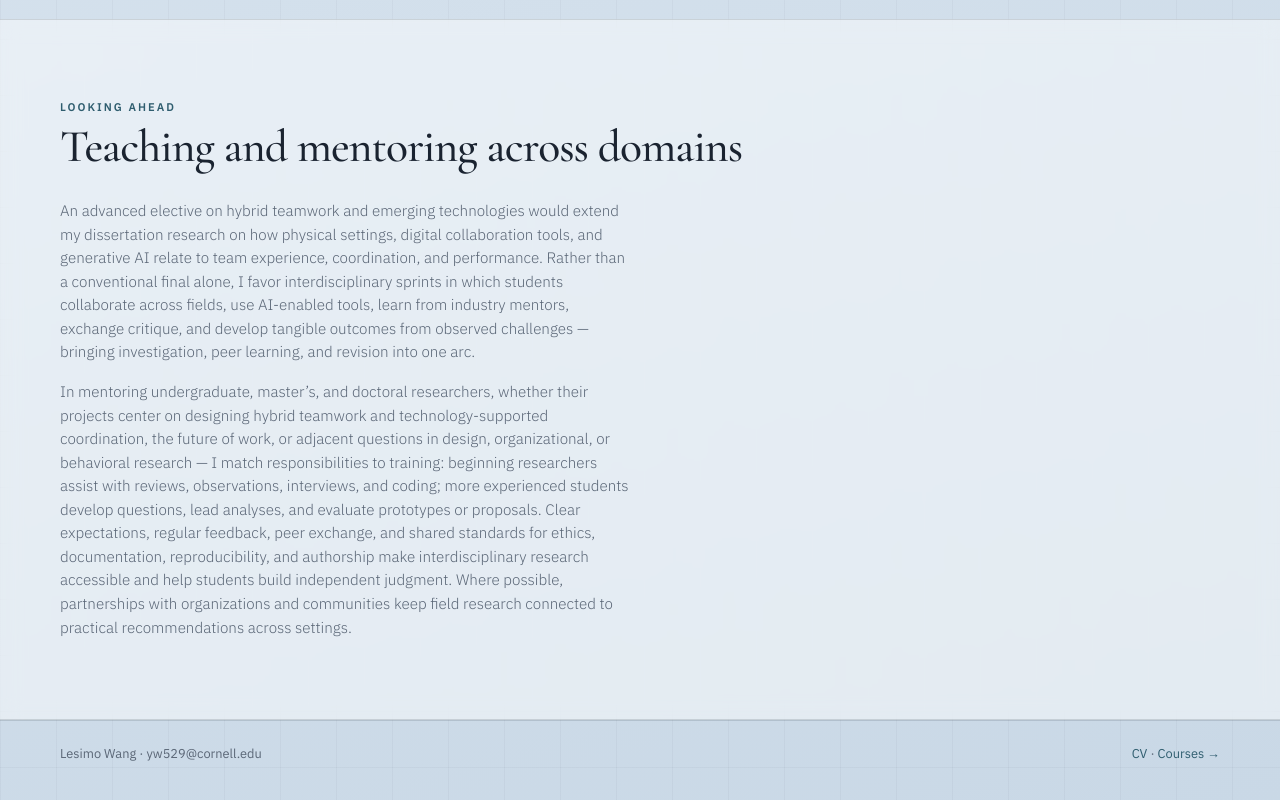
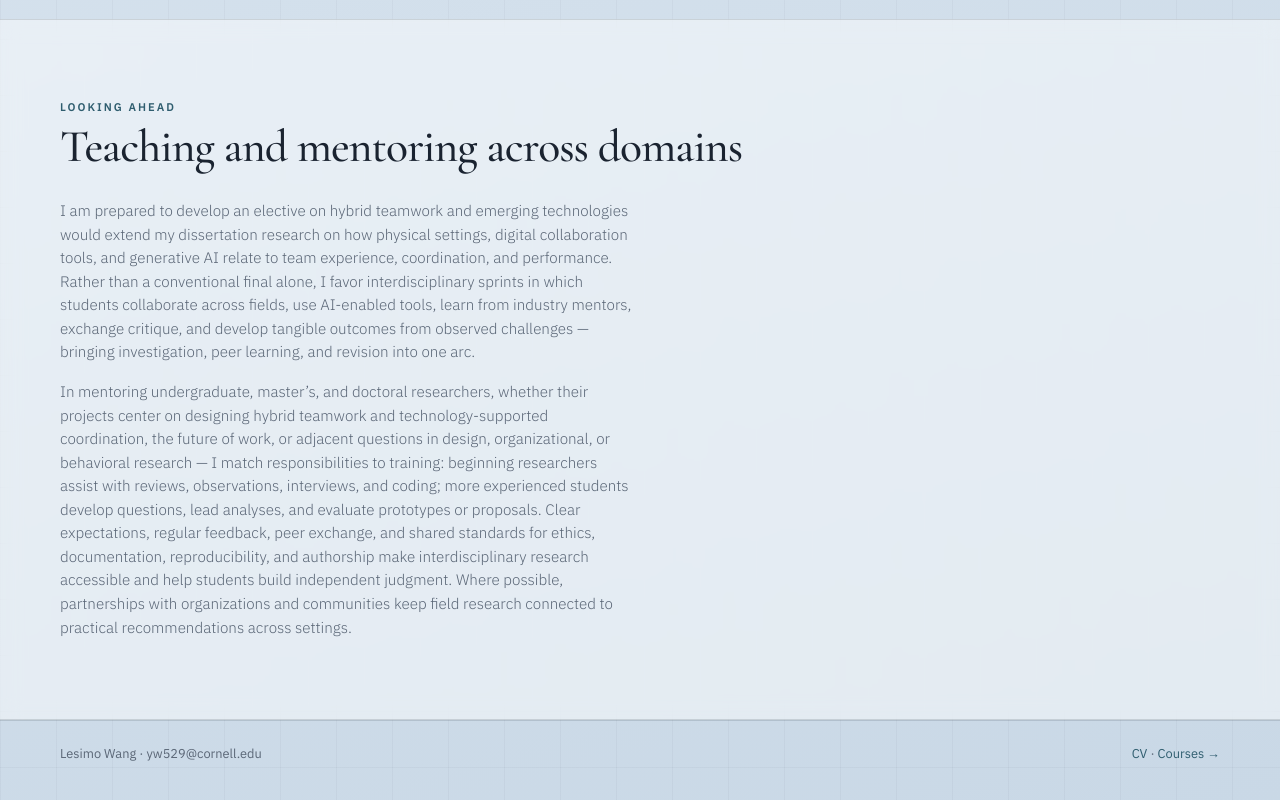
Before and after one commit to weyork/lesimo_teaching-portfolio, a plain HTML site: page philosophy.html in a window 1280 px wide. Shown: the part 1865-2665 px from the top of the page. Drawn offline with nearby package versions, Linux system fonts and the light colour scheme.

Commit message:
Update Looking Ahead elective paragraph opening
Replace An advanced elective with I am prepared to develop an
elective, matching the user’s requested wording.

Co-authored-by: yw529 <yw529@cornell.edu>

```diff
--- a/philosophy.html
+++ b/philosophy.html
@@ -107,7 +107,7 @@
     </div>
     <div class="prose">
       <p>
-        An advanced elective on hybrid teamwork and emerging technologies would extend my dissertation
+        I am prepared to develop an elective on hybrid teamwork and emerging technologies would extend my dissertation
         research on how physical settings, digital collaboration tools, and generative AI relate to team
         experience, coordination, and performance. Rather than a conventional final alone, I favor
         interdisciplinary sprints in which students collaborate across fields, use AI-enabled tools, learn
```
